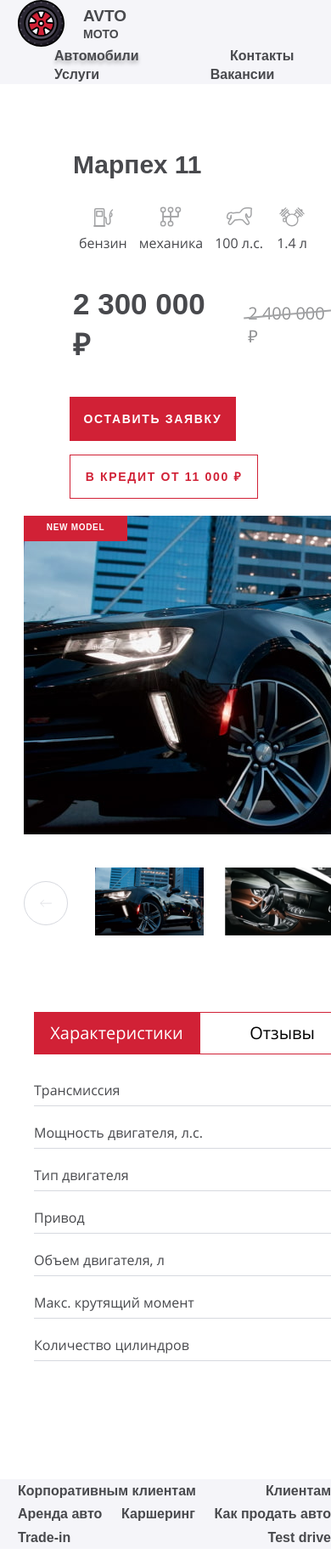
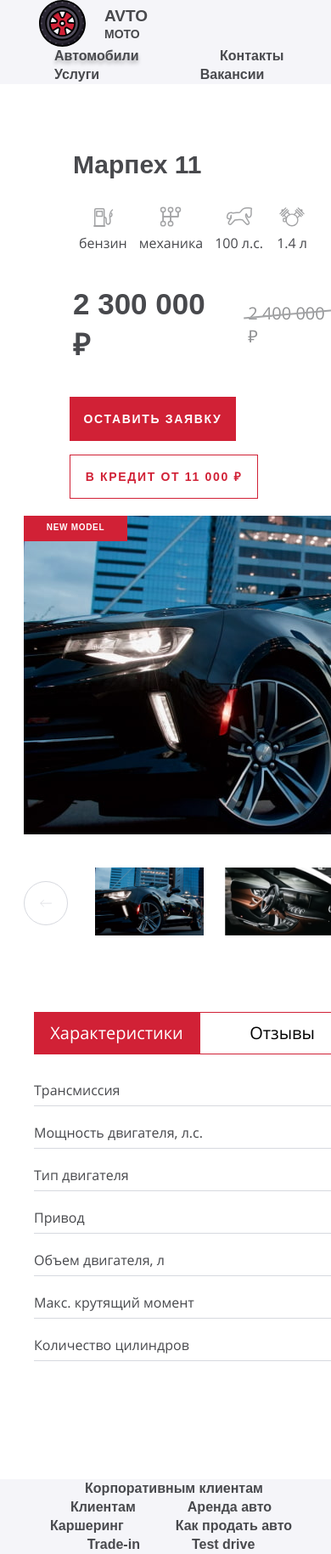
Before and after one commit to zaycevan/avto-moto, a React (Create React App) app: page / in a window 390 px wide. Shown: the top 1829 px of the page at 85% size. Built offline with nearby package versions, Linux system fonts and the light colour scheme; a web font is replaced by a local one.

Commit message:
Исправляет баги адаптивности

```diff
--- a/src/sass/blocks/page-footer.scss
+++ b/src/sass/blocks/page-footer.scss
@@ -1,17 +1,18 @@
 .page-footer {
   width: 100%;
   margin: 0;
+  margin-top: auto;
   background: #F5F5F9;
 }
 
 .page-footer__list {
-  max-width: 1190px;
+  max-width: 1240px;
   min-height: 82px;
   margin: auto;
   padding: 0;
   display: flex;
   flex-direction: row;
-  justify-content: space-between;
+  justify-content: center;
   align-items: center;
   flex-wrap: wrap;
   font-weight: 600;
@@ -26,8 +27,12 @@
 
 .page-footer__item {
   margin: auto;
-  margin-right: 0;
-  margin-left: 21px;
+  margin-right: 24px;
+  margin-left: 37px;
+
+  &:first-child {
+    margin-left: 44px;
+  }
 
   & a:hover,
   & a:focus,
--- a/src/sass/blocks/page-header.scss
+++ b/src/sass/blocks/page-header.scss
@@ -5,17 +5,18 @@
 }
 
 .page-header__wrapper {
-  max-width: 1190px;
+  max-width: 1240px;
   min-height: 84px;
   margin: auto;
   display: flex;
+  flex-direction: row;
   justify-content: space-between;
   flex-wrap: wrap;
 }
 
 .page-header__logo {
   margin: auto;
-  margin-left: 21px;
+  margin-left: 46px;
   display: flex;
   justify-content: space-between;
   align-items: center;
@@ -49,7 +50,7 @@
 .main-nav__list {
   height: 100%;
   margin: auto;
-  margin-right: 0;
+  margin-right: 24px;
   display: flex;
   flex-direction: row;
   justify-content: flex-end;
--- a/src/sass/blocks/reviews.scss
+++ b/src/sass/blocks/reviews.scss
@@ -35,7 +35,7 @@
   &::after {
     content: "";
     position: absolute;
-    width: 1170px;
+    width: calc(100% - 20px);
     bottom: -20px;
     left: 0;
     border-bottom: 0.5px solid rgba(0, 0, 0, 0.2);
@@ -84,7 +84,7 @@
 
 .review__title {
   margin: 0;
-  margin-top: 13px;
+  margin-top: 14px;
   margin-bottom: 5px;
   font-weight: 600;
 }
@@ -94,7 +94,7 @@
 }
 
 .review__rating {
-  margin-top: 4px;
+  margin-top: 6px;
   margin-bottom: 10px;
   display: flex;
   flex-direction: row;
--- a/src/sass/global/general.scss
+++ b/src/sass/global/general.scss
@@ -1,10 +1,27 @@
+html {
+  height: 100%;
+  margin: 0;
+  padding: 0;
+}
+
 body {
+  height: 100%;
   margin: 0;
   padding: 0;
   font-family: "Open-sans", "Arial", sans-serif;
   color: #48494D;
   font-style: normal;
   background-color: #FFFFFF;
+
+  &>div {
+    height: 100%;
+    margin: 0;
+    padding: 0;
+    display: flex;
+    flex-direction: column;
+    justify-content: flex-start;
+    flex-wrap: nowrap;
+  }
 }
 
 img {
```
